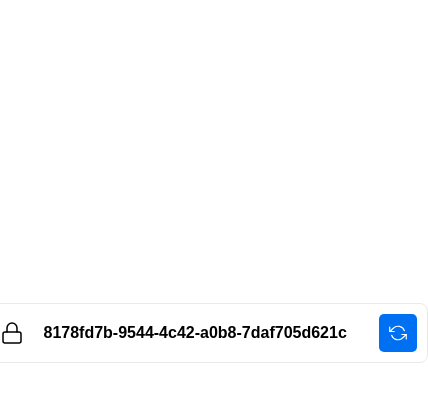
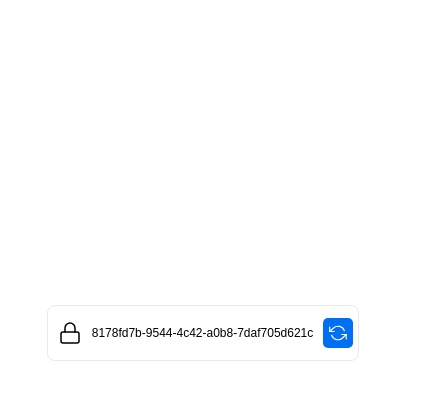
Before and after one commit to alizeait/uuid, a website: page index.html in a window 390 px wide. Shown: the part 97-498 px from the top of the page, 428 px wide, since content can reach past the window. Drawn offline with Linux system fonts and the light colour scheme.

Commit message:
Update index.html

```diff
--- a/index.html
+++ b/index.html
@@ -73,6 +73,24 @@
         position: absolute;
         right: 40px;
         top: 40px;
+      }
+      @media only screen and (max-width: 500px) {
+        .uuid {
+          font-size: 12px;
+          font-weight: 500;
+          font-family: sans-serif;
+          padding: 20px 10px 20px 0;
+          min-width: 220px;
+        }
+        .lock {
+          padding: 0px 10px;
+        }
+        .regenerate svg {
+          padding: 6px;
+        }
+        .regenerate {
+          margin-right: 5px;
+        }
       }
     </style>
   </head>
```
